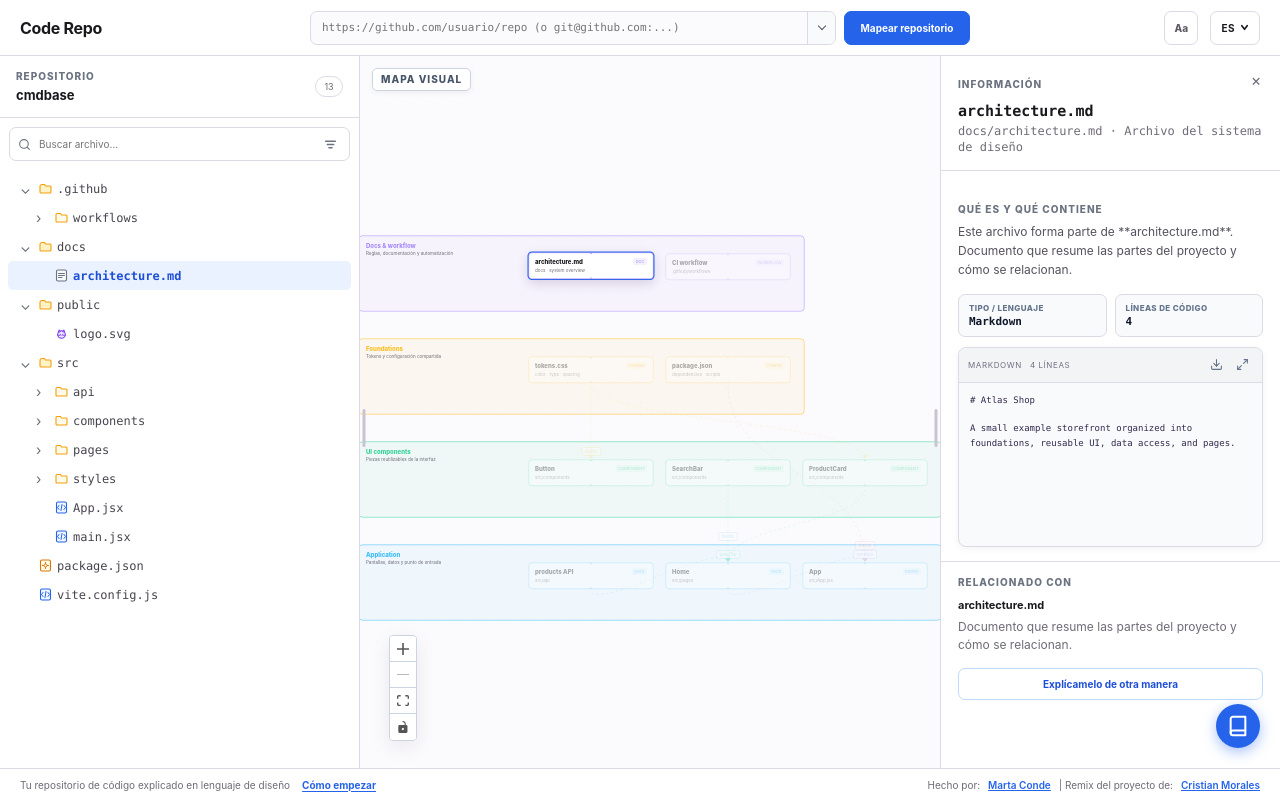
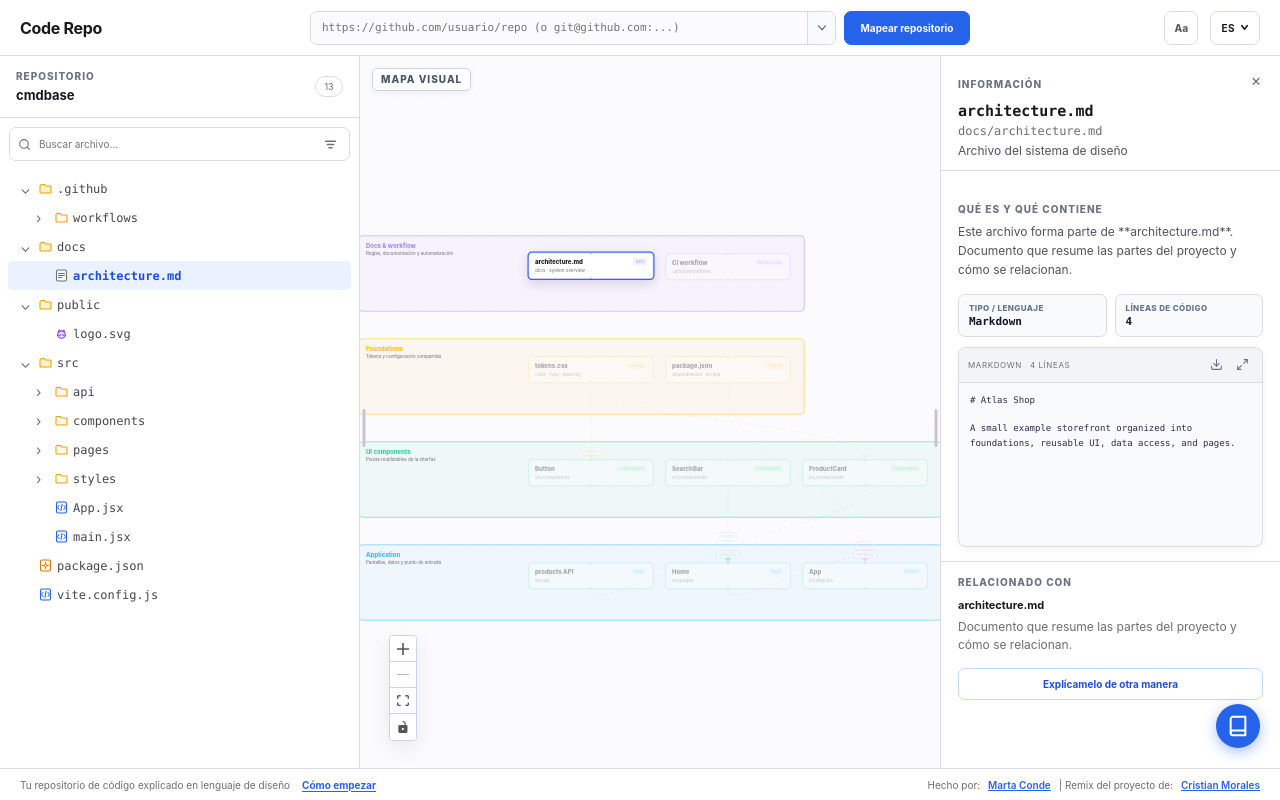
Before and after one commit to MartaCondeDesign/Code-Repo, a React (Vite) app: page / in a window 1280 px wide. Both pictures are taken after a click on the button "architecture.md". Built offline with nearby package versions, Linux system fonts and the light colour scheme; a web font is replaced by a local one.

Commit message:
style: separate path URL and element category into two clean lines above the divider

```diff
--- a/src/App.jsx
+++ b/src/App.jsx
@@ -1211,8 +1211,9 @@ export default function App() {
               <>
                 <span className="pane-kicker">{lang === "es" ? "INFORMACIÓN" : "INFORMATION"}</span>
                 <h2 className="code-file-name">{selectedPath.split("/").pop()}</h2>
-                <p className="inspector-sub code-path">
-                  {selectedPath} · {lang === "es" ? "Archivo del sistema de diseño" : "Design system file"}
+                <p className="inspector-sub code-path">{selectedPath}</p>
+                <p className="inspector-file-type">
+                  {lang === "es" ? "Archivo del sistema de diseño" : "Design system file"}
                 </p>
                 <div className="inspector-header-divider" />
 
@@ -1280,8 +1281,9 @@ export default function App() {
               <>
                 <span className="pane-kicker">{lang === "es" ? "INFORMACIÓN" : "INFORMATION"}</span>
                 <h2 className="code-file-name">{selectedPath.split("/").pop()}</h2>
-                <p className="inspector-sub code-path">
-                  {selectedPath} · {lang === "es" ? "Carpeta del proyecto" : "Project folder"}
+                <p className="inspector-sub code-path">{selectedPath}</p>
+                <p className="inspector-file-type">
+                  {lang === "es" ? "Carpeta del proyecto" : "Project folder"}
                 </p>
                 <div className="inspector-header-divider" />
                 <div className="inspector-block">
@@ -1294,8 +1296,9 @@ export default function App() {
               <>
                 <span className="pane-kicker">{lang === "es" ? "INFORMACIÓN" : "INFORMATION"}</span>
                 <h2>{selected.title}</h2>
-                <p className="inspector-sub">
-                  {subFor(selected, lang)} · {data.layers.find((layer) => layer.id === selected.layer)?.label}
+                <p className="inspector-sub">{subFor(selected, lang)}</p>
+                <p className="inspector-file-type">
+                  {data.layers.find((layer) => layer.id === selected.layer)?.label}
                 </p>
                 <div className="inspector-header-divider" />
                 {selected.files?.length > 0 && <div className="linked-files">{selected.files.map((file) => <button key={file} onClick={() => selectPath(file, false)}>↳ {file}</button>)}</div>}
--- a/src/map.css
+++ b/src/map.css
@@ -317,9 +317,9 @@ button { color: inherit; }
 .file-count.has-tooltip:hover::after, .file-count.has-tooltip:focus-visible::after { transform: translateY(0); }
 .inspector h2 { margin: 7px 28px 3px 0; font-size: 18px; overflow-wrap: anywhere; }
 .inspector-type-pill { display: inline-block; margin: 3px 0 8px; padding: 2px 7px; border-radius: 99px; background: #f1f5f9; border: 1px solid #cbd5e1; color: #475569; font-family: var(--font-code); font-size: 9px; font-weight: 600; letter-spacing: 0.4px; width: fit-content; }
-.inspector-file-type { margin: 0 0 12px; color: #4b5563; font-size: 11px; line-height: 1.4; }
+.inspector-file-type { margin: 2px 0 0; color: #55515d; font-size: 11px; line-height: 1.4; }
 .inspector-file-type strong { font-family: var(--font-code); font-weight: 600; color: #111827; }
-.inspector-sub { margin: 0 0 4px; color: var(--muted); font-size: 10px; line-height: 1.4; }
+.inspector-sub { margin: 0 0 2px; color: var(--muted); font-size: 10px; line-height: 1.4; overflow-wrap: anywhere; font-family: var(--font-code); }
 .inspector-header-divider { margin-left: -17px; margin-right: -17px; width: calc(100% + 34px); max-width: none !important; box-sizing: border-box; margin-top: 10px; margin-bottom: 12px; border-bottom: 1px solid var(--line); }
 .linked-files { display: flex; flex-direction: column; gap: 5px; margin-left: -17px; margin-right: -17px; width: calc(100% + 34px); max-width: none !important; box-sizing: border-box; padding: 10px 17px 15px; border-top: 1px solid var(--line); border-bottom: 1px solid var(--line); }
 .linked-files button { width: 100%; border: 0; background: transparent; color: #1d4ed8; padding: 0; text-align: left; cursor: pointer; font-family: var(--font-code); font-size: 9px; white-space: normal; overflow-wrap: anywhere; word-break: break-word; }
```
